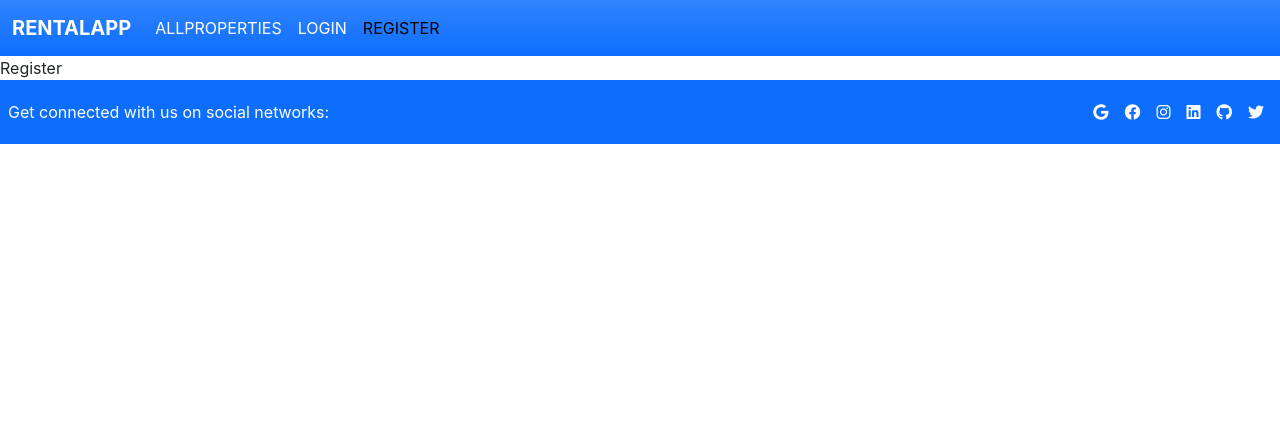
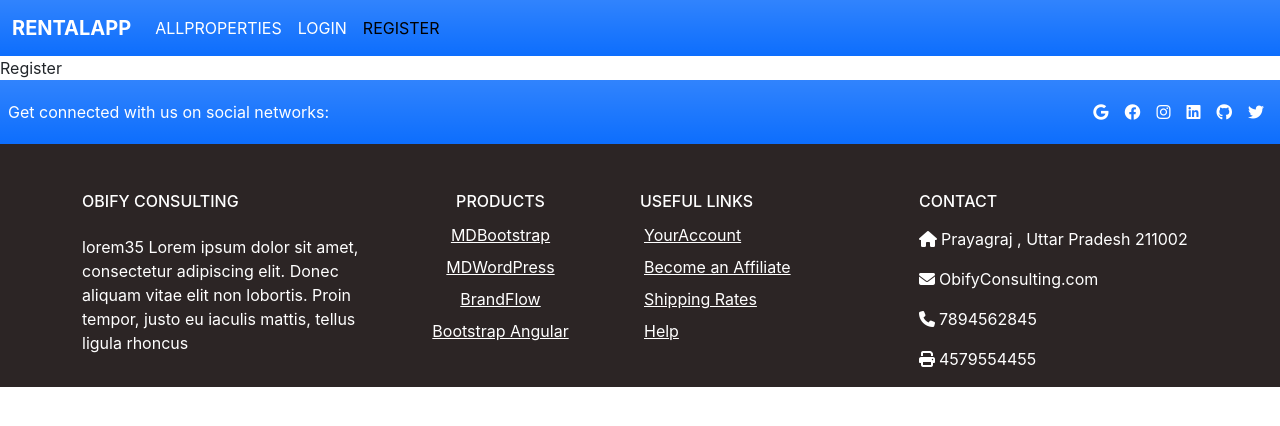
Before and after one commit to dubeyawnish/Rental-App, a React (Create React App) app in the folder frontend/: page /signup in a window 1280 px wide. Shown: the top 426 px of the page. Built offline with nearby package versions, Linux system fonts and the light colour scheme.

Commit message:
Section second footer done

```diff
--- a/frontend/src/Components/Footer/Footer.css
+++ b/frontend/src/Components/Footer/Footer.css
@@ -0,0 +1,3 @@
+.bg-greyish{
+    background-color: rgb(44, 37, 37);
+}
--- a/frontend/src/Components/Footer/Footer.js
+++ b/frontend/src/Components/Footer/Footer.js
@@ -1,9 +1,10 @@
 import React from 'react'
+import './Footer.css'
 
 const Footer = () => {
     return (
-        <div className=''>
-            <div className=' d-inline p-2 text-bg-primary  d-flex justify-content-between ' style={{ minHeight: '4rem' }}>
+        <div >
+            <div className=' d-inline p-2 text-bg-primary bg-gradient  d-flex justify-content-between ' style={{ minHeight: '4rem' }}>
                 <div className='d-flex align-items-center  '>
                     Get connected with us on social networks:
                 </div>
@@ -21,7 +22,68 @@ const Footer = () => {
                 </div>
 
             </div>
-            <div>
+            <div className='container-fluid text-white bg-greyish  ' style={{ minHeight: '12rem' }}>
+                <div className=' container d-flex'>
+                    <div className='col-lg-3 col-md-3 col-sm-12 '>
+                        <div className='mt-5'>
+                            <h6 className='text-uppercase'>Obify Consulting</h6>
+
+                        </div>
+
+                        <div className='mt-4'>
+                            <p>lorem35 Lorem ipsum dolor sit amet, consectetur adipiscing elit. Donec aliquam vitae elit non lobortis. Proin tempor, justo eu iaculis mattis, tellus ligula rhoncus </p>
+                        </div>
+
+                    </div>
+
+
+
+                    <div className='col-lg-3 col-md-3 col-sm-12   '>
+                        <div className='mt-5 '>
+                            <h6 className='text-uppercase text-center '>Products</h6>
+
+                        </div>
+                        <div className=" mt-2 d-flex flex-column align-items-center   ">
+                            <a className="text-white p-1" href="">MDBootstrap</a>
+                            <a className="text-white p-1" href="">MDWordPress</a>
+                            <a className="text-white p-1" href="">BrandFlow</a>
+                            <a className="text-white p-1" href="">Bootstrap Angular</a>
+
+
+                        </div>
+
+                    </div>
+                    <div className='col-lg-3 col-md-3 col-sm-12 '>
+                        <div className='mt-5 '>
+                            <h6 className='text-uppercase  '>Useful links</h6>
+
+                        </div>
+                        <div className=" mt-2 d-flex flex-column   ">
+                            <a className="text-white p-1" href="">YourAccount</a>
+                            <a className="text-white p-1" href="">Become an Affiliate</a>
+                            <a className="text-white p-1" href="">Shipping Rates</a>
+                            <a className="text-white p-1" href="">Help</a>
+
+
+                        </div>
+
+                    </div>
+                    <div className='col-lg-3 col-md-3 col-sm-12 '>
+                        <div className='mt-5  '>
+                            <h6 className='text-uppercase  '>Contact</h6>
+
+                        </div>
+                        <div className='mt-3'>
+                            <p ><i class="me-1 fa-solid fa-house"></i>Prayagraj , Uttar Pradesh 211002</p>
+                            <p><i class="me-1 fa-solid fa-envelope"></i>ObifyConsulting.com</p>
+                            <p><i class="me-1 fa-solid fa-phone"></i>7894562845</p>
+                            <p><i class="me-1 fa-solid fa-print"></i>4579554455</p>
+                        </div>
+
+
+                    </div>
+
+                </div>
 
             </div>
         </div>
```
